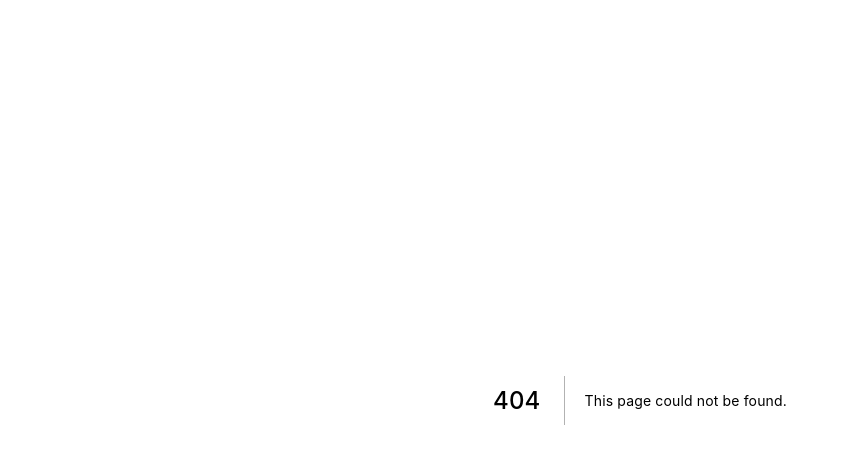
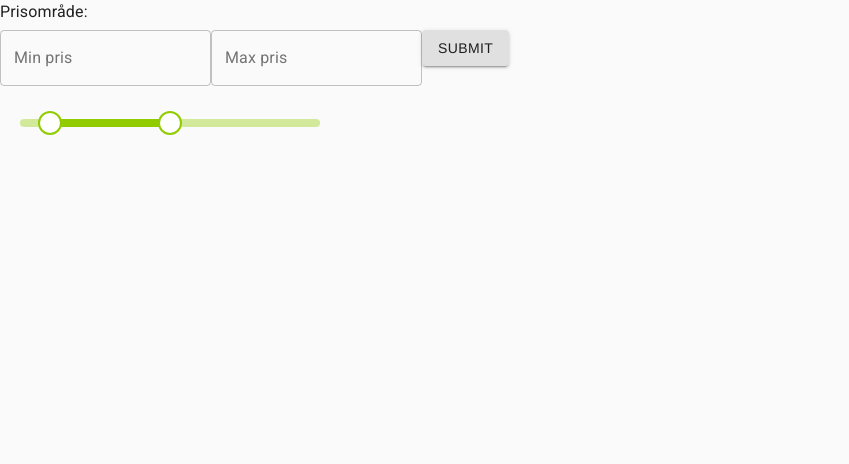
Before and after one commit to Lauvsnes1/Sellpoint, a Next.js app: page /testFilters in a window 1280 px wide. Before the commit this address had no page. Shown: the top 464 px of the page, without its empty margins (0-849 px from the left). Built offline with nearby package versions, Linux system fonts and the light colour scheme.

Commit message:
Begynt på komponent for filtrering #33

```diff
--- /dev/null
+++ b/components/filters.js
@@ -0,0 +1,107 @@
+import React from 'react';
+import {useState , useEffect} from 'react';
+import {withStyles, makeStyles} from '@material-ui/core/styles';
+import Typography from '@material-ui/core/Typography';
+import Slider from '@material-ui/core/Slider';
+import Tooltip from '@material-ui/core/Tooltip';
+import TextField from '@material-ui/core/TextField';
+import { TableRow } from '@material-ui/core';
+import Button from '@material-ui/core/Button';
+
+const useStyles = makeStyles({
+    textInputContainer:{
+        width: 1000,
+        flexDirection: 'row',
+        justifyContent: 'space-between',
+
+    }
+});
+const PriceSlider = withStyles({
+    root: {
+    marginTop: 20,
+    marginLeft: 20,
+      color:"#90CC00",
+      width: 300
+
+    },
+    thumb: {
+        height: 24,
+        width: 24,
+        backgroundColor: '#fff',
+        border: '2px solid currentColor',
+        marginTop: -8,
+        marginLeft: -12,
+        '&:focus, &:hover, &$active': {
+          boxShadow: 'inherit',
+        },
+      },
+      active: {},
+      valueLabel: {
+        left: 'calc(-50% + 4px)',
+      },
+      track: {
+        color: "#90CC00",
+        height: 8,
+        borderRadius: 4,
+      },
+      rail: {
+        height: 8,
+        borderRadius: 4,
+      },
+
+  })(Slider);
+
+
+  function valuetext(value) {
+    return `${value}kr`;
+  }
+
+  export default function PriceRangeSlider() {
+    const classes = useStyles();
+    const [key, setKey] = useState(0);
+    const [minValue, setMinValue] = useState(0);
+    const [maxValue, setMaxValue] = useState(0);
+    const [value, setValue] = useState([10000, 50000]);
+
+    useEffect(() => {
+      setKey(1);
+    }, []);
+
+
+
+    const handleChange = (event, newValue) => {
+      setValue(newValue);
+
+    };
+
+    const handleChangealt = (minvalue, maxvalue) => {
+        setMaxValue(maxvalue);
+        setMinValue(minvalue);
+        setValue([minvalue,maxvalue]);
+    };
+
+    return (
+      <div>
+        <Typography id="range-slider" gutterBottom style={{ justifyContent: 'center'}}>
+          Prisområde:
+        </Typography>
+        <div className={classes.textInputContainer} >
+        <TextField id="outlined-basic" label="Min pris" variant="outlined" />
+        <TextField id="outlined-basic" label="Max pris" variant="outlined"  />
+        <Button variant="contained" onClick={handleChangealt}>submit</Button>
+        </div>
+
+        <PriceSlider
+          key={key}
+          value={value}
+          onChange={handleChange}
+          valueLabelDisplay="auto"
+          aria-labelledby="range-slider"
+          getAriaValueText={valuetext}
+          max = {100000}
+          min ={1}
+          step={10}
+        />
+      </div>
+    );
+  }
--- a/pages/annonse/[id].js
+++ b/pages/annonse/[id].js
@@ -78,6 +78,8 @@ export default function Annonse({ data, userData, docid }) {
           align-items: center;
         }
       `}</style>
+      <div>
+      </div>
       <div className="container">
         <AppBar />
         <div className="top-div">
--- /dev/null
+++ b/pages/testFilters.js
@@ -0,0 +1,10 @@
+import PriceRangeSlider from "../components/filters";
+
+export default function Test() {
+return (
+
+<PriceRangeSlider>
+
+</PriceRangeSlider>
+);
+}
```
Also changed, not shown: pages/index.js (+7 -0 lines).
